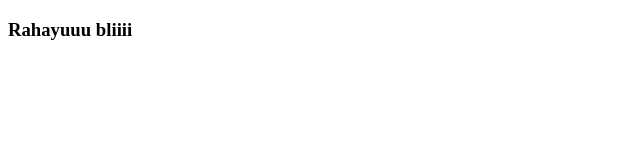
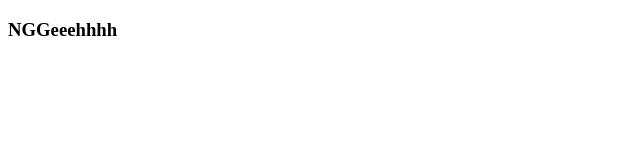
Before and after one commit to maulana2003/static-hello, a plain HTML site: page index.html in a window 1280 px wide. Shown: the full height of the page, 0-640 px from the left. Drawn offline with Linux system fonts and the light colour scheme.

Commit message:
Update index.html

```diff
--- a/index.html
+++ b/index.html
@@ -1,2 +1,2 @@
 <!DOCTYPE html>
-<h3> Rahayuuu bliiii </h3>
+<h3> NGGeeehhhh </h3>
```
